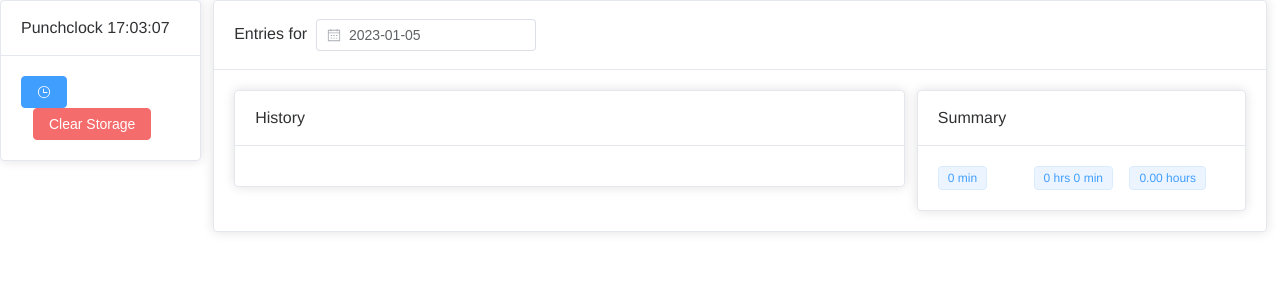
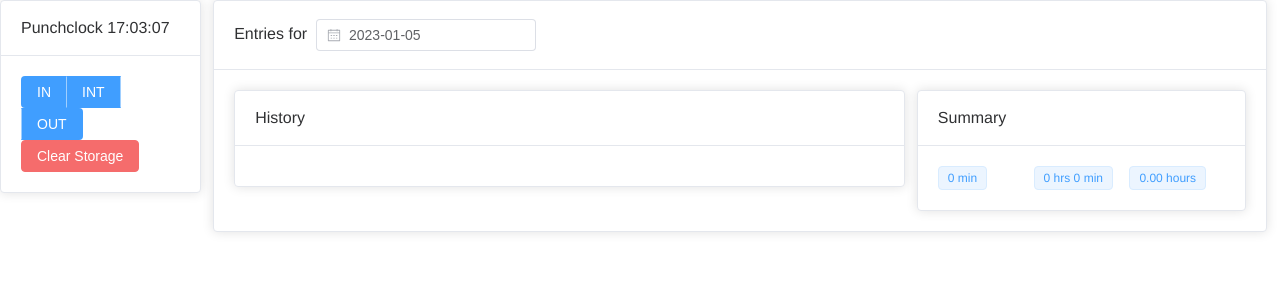
Before and after one commit to marcgauch/punchclock, a Vue app: page / in a window 1280 px wide. Shown: the top 300 px of the page. Built offline with nearby package versions, Linux system fonts and the light colour scheme.

Commit message:
Added intermediate Event

```diff
--- a/src/components/ThePunchclock.vue
+++ b/src/components/ThePunchclock.vue
@@ -1,11 +1,25 @@
 <template>
   <el-card>
     <template #header> Punchclock {{ time }} </template>
-    <el-button
-      type="primary"
-      @click="eventStore.toggleWorking()"
-      :icon="Clock"
-    />
+    <el-button-group>
+      <el-button type="primary" @click="eventStore.addEvent(EventType.STAMPIN)">
+        IN
+      </el-button>
+
+      <el-button
+        type="primary"
+        @click="eventStore.addEvent(EventType.INTERMEDIATE)"
+      >
+        INT
+      </el-button>
+
+      <el-button
+        type="primary"
+        @click="eventStore.addEvent(EventType.STAMPOUT)"
+      >
+        OUT
+      </el-button>
+    </el-button-group>
     <el-popconfirm
       title="Are you sure?"
       confirm-button-type="danger"
@@ -24,8 +38,8 @@
 
 <script setup lang="ts">
 import { ref } from "vue";
-import { Clock } from "@element-plus/icons-vue";
 import { useEventsStore } from "@/stores/events";
+import { EventType } from "@/models/models";
 const eventStore = useEventsStore();
 const time = ref("00:00:00");
 
--- a/src/models/models.ts
+++ b/src/models/models.ts
@@ -3,6 +3,7 @@ import { v4 as uuidv4 } from "uuid";
 export enum EventType {
   STAMPIN = "STAMPIN",
   STAMPOUT = "STAMPOUT",
+  INTERMEDIATE = "INTERMEDIATE",
 }
 
 export class DateTimeFragmented {
@@ -74,7 +75,8 @@ export class DateEvent {
     for (let i = 0; i < events.length - 1; i++) {
       const a = events[i];
       const b = events[i + 1];
-      if (a.type === EventType.STAMPIN && b.type === EventType.STAMPOUT) {
+      if (a.type !== EventType.STAMPOUT && b.type !== EventType.STAMPIN) {
+        //if (a.type === EventType.STAMPIN && b.type === EventType.STAMPOUT) {
         b.date.differenceToPrevious = b.date.timestamp - a.date.timestamp;
       } else {
         b.date.differenceToPrevious = null;
--- a/src/stores/events.ts
+++ b/src/stores/events.ts
@@ -27,18 +27,11 @@ export const useEventsStore = defineStore("events", {
     },
   },
   actions: {
-    toggleWorking() {
-      if (this.isWorking) {
-        this.events.push(new DateEvent(EventType.STAMPOUT));
-      } else {
-        this.events.push(new DateEvent(EventType.STAMPIN));
-      }
+    addEvent(eventType: EventType) {
+      this.events.push(new DateEvent(eventType));
       this.events = DateEvent.sort(this.events);
       this.isWorking = !this.isWorking;
       this.persist();
-    },
-    addEvent(type: EventType) {
-      this.events.push(new DateEvent(type));
     },
     shuffle() {
       this.events = this.events.sort(() => Math.random() - 0.5);
```
